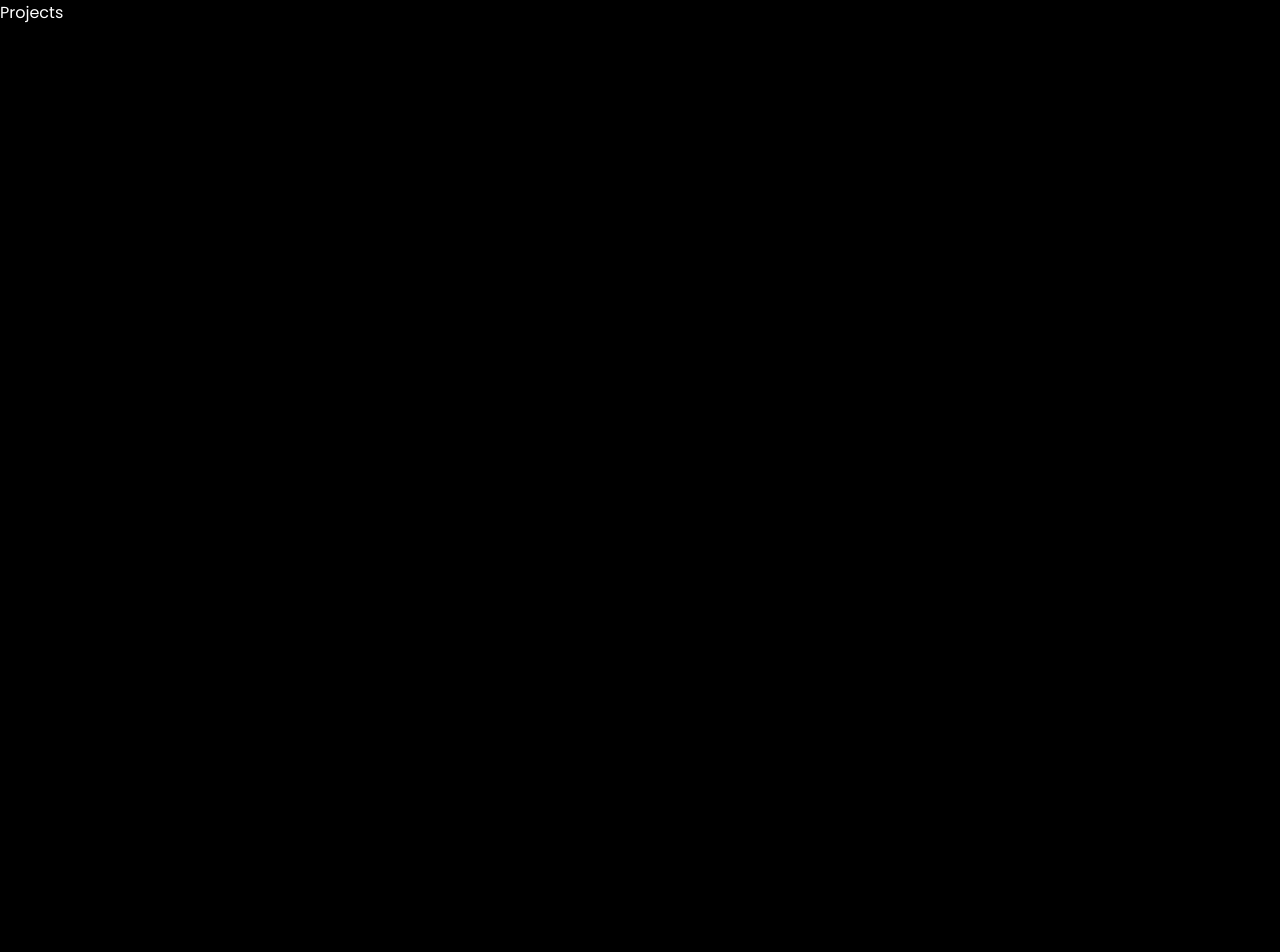
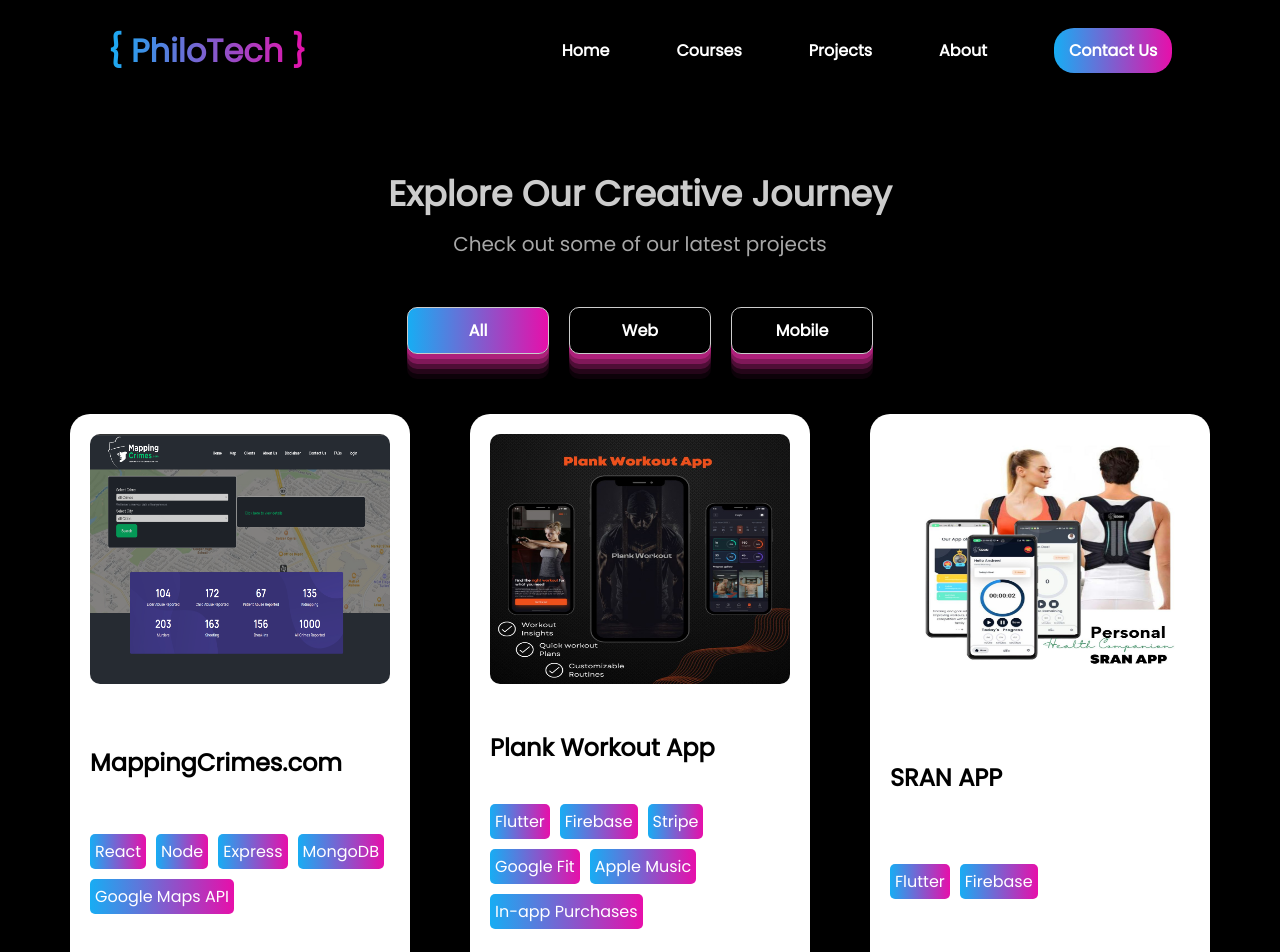
Before and after one commit to nabeel-dev1340/philotech.com, a Next.js app: page /projects in a window 1280 px wide. Shown: the top 952 px of the page. Before the commit the page ends 800 px from the top, so only its background shows below. Built offline with nearby package versions, Linux system fonts and the light colour scheme.

Commit message:
added projects to projects page

```diff
--- a/data/projects.js
+++ b/data/projects.js
@@ -1,11 +1,11 @@
-const ProjectsData = [
+export const ProjectsData = [
   {
     id: 1,
     title: "MappingCrimes.com",
     techStack: ["React", "Node", "Express", "MongoDB", "Google Maps API"],
     description:
-      "MappingCrimes.com is a web application that allows users to view crime data in their area. Users can view crime data by category, date, and location. Users can also view crime data on a map. The application is built with React, Node, Express, and MongoDB. The Google Maps API is used to display the map and the crime data.",
-    type: "web",
+      "MappingCrimes.com is a Web application that allows users to view crime data in their area. Users can view crime data by category, date, and location. Users can also view crime data on a map. The application is built with React, Node, Express, and MongoDB. The Google Maps API is used to display the map and the crime data.",
+    type: "Web",
     url: "https://crimemapping.relaxgen.com/",
     images: ["main.png", "1.png", "2.png"],
   },
@@ -22,7 +22,7 @@ const ProjectsData = [
     ],
     description:
       "Plank Workout app offers a customizable and convenient workout experience for users of all levels. With quick workout plans, three levels of difficulty, and detailed calorie tracking, users can achieve their fitness goals with ease. The calendar feature helps keep users on track with their workouts, and the photo gallery adds an interactive element. Stay motivated with notifications and make changes to your workout plan as needed for maximum results.",
-    type: "mobile",
+    type: "Mobile",
     url: "#",
     images: ["main.jpeg"],
   },
@@ -32,7 +32,7 @@ const ProjectsData = [
     techStack: ["Flutter", "Firebase"],
     description:
       " SRAN App comes with the SRAN posture corrector to improve your posture and confidence. Experts recommend wearing a brace for 2 hours a day to most optimally align your posture. Our app aids you in staying consistent with these goals. Our app offers:\n- Tracking and goal setting\n- Posture-improving workouts\n- Leaderboard competition with friends and family.",
-    type: "mobile",
+    type: "Mobile",
     url: "#",
     images: ["main.jpeg"],
   },
@@ -41,11 +41,11 @@ const ProjectsData = [
     title: "AI Workout Planner",
     techStack: ["Next Js", "Node Js", "Chakra UI", "MongoDB", "Express"],
     description:
-      "AI Workout Planner is a web application that allows users to create workout plans based on their fitness goals. Users can create an account and log in to the application. Users can then create a workout plan based on their fitness goals. The application uses a machine learning algorithm to generate a workout plan based on the user's fitness goals. The application is built with Next Js, Node Js, Chakra UI, MongoDB, and Express.",
-    type: "web",
+      "AI Workout Planner is a Web application that allows users to create workout plans based on their fitness goals. Users can create an account and log in to the application. Users can then create a workout plan based on their fitness goals. The application uses a machine learning algorithm to generate a workout plan based on the user's fitness goals. The application is built with Next Js, Node Js, Chakra UI, MongoDB, and Express.",
+    type: "Web",
     url: "https://www.workout-ai.live/",
     images: ["main.png"],
   },
 ];
 
-export default ProjectsData;
+export const ProjectTypes = ["All", "Web", "Mobile"];
--- a/pages/index.tsx
+++ b/pages/index.tsx
@@ -6,7 +6,7 @@ import TechStack from "../components/TechStack";
 import Hero from "../components/Hero";
 import Footer from "../components/Footer";
 import Projects from "../components/Projects";
-import ProjectsData from "../data/projects";
+import { ProjectsData } from "../data/projects";
 import Particles from "react-tsparticles";
 import { loadFull } from "tsparticles";
 import { Engine } from "tsparticles-engine";
--- a/pages/projects.tsx
+++ b/pages/projects.tsx
@@ -1,9 +1,102 @@
-import React from 'react'
+import React from "react";
+import styled from "styled-components";
+import Navigation from "../components/Navigation";
+import Toggle from "../components/Toggle";
+import { ProjectTypes, ProjectsData } from "../data/projects";
+import ProjectCard from "../components/ProjectCard";
+import Footer from "../components/Footer";
+import Head from "next/head";
 
 const Projects = () => {
+  const [active, setActive] = React.useState("All");
+
+  const selectors = ProjectTypes.map((type) => {
+    return (
+      <Toggle
+        key={type}
+        text={type}
+        active={active.includes(type)}
+        onClick={() => {
+          handleToggle(type);
+        }}
+      />
+    );
+  });
+
+  const renderCards = () => {
+    if (ProjectsData) {
+      return ProjectsData.filter(
+        (project: any) => project.type.includes(active) || active === "All"
+      ).map((project: any) => <ProjectCard key={project.id} {...project} />);
+    }
+  };
+
+  const handleToggle = (toggle: string) => {
+    setActive(toggle);
+  };
+
   return (
-    <div>Projects</div>
-  )
-}
+    <>
+      <Head>
+        <title>Projects</title>
+      </Head>
+      <Container>
+        <Navigation />
+        <PageContainer>
+          <StyledSectionHeader>
+            <StyledHeadline>Explore Our Creative Journey</StyledHeadline>
+            <StyledBodycopy>
+              Check out some of our latest projects
+            </StyledBodycopy>
+          </StyledSectionHeader>
+          <SelectorsContainer>{selectors}</SelectorsContainer>
+          <StyledCardsContainer>{renderCards()}</StyledCardsContainer>
+        </PageContainer>
+        <Footer />
+      </Container>
+    </>
+  );
+};
 
-export default Projects
+export default Projects;
+
+const Container = styled.div``;
+
+const PageContainer = styled.div`
+  max-width: 1400px;
+  margin: 80px auto;
+`;
+
+const SelectorsContainer = styled.div`
+  display: flex;
+  justify-content: center;
+  gap: 20px;
+  margin: 50px 0;
+  flex-wrap: wrap;
+`;
+
+const StyledHeadline = styled.h1`
+  font-weight: 700;
+  font-size: 35px;
+  line-height: 26px;
+  color: #cccccc;
+`;
+
+const StyledBodycopy = styled.p`
+  font-weight: 400;
+  font-size: 20px;
+  line-height: 26px;
+  color: #a7a7a7;
+`;
+
+const StyledSectionHeader = styled.div`
+  text-align: center;
+`;
+
+const StyledCardsContainer = styled.div`
+  margin-top: 60px;
+  display: flex;
+  justify-content: center;
+  flex-wrap: wrap;
+  gap: 60px;
+`;
```
Also changed, not shown: components/Projects/index.tsx (+7 -7 lines), 1 other file (tests, documents, lock files or other folders).
